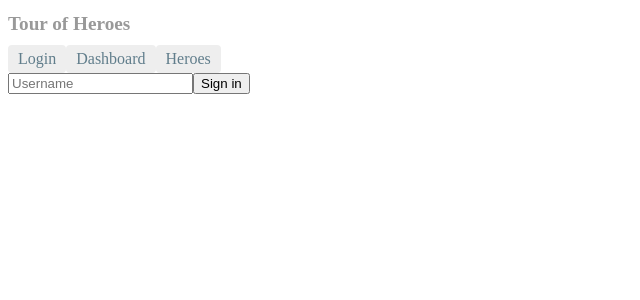
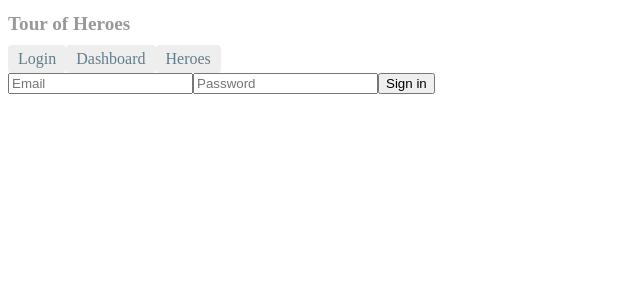
Before and after one commit to Sirdayne/angular-new-app, an Angular app: page /login in a window 1280 px wide. Shown: the top 300 px of the page, without its empty margins (0-640 px from the left). Built offline with nearby package versions, Linux system fonts and the light colour scheme.

Commit message:
added HttpClient/auth service

```diff
--- a/src/app/auth.service.ts
+++ b/src/app/auth.service.ts
@@ -1,9 +1,16 @@
 import { Injectable } from '@angular/core';
+import { HttpClient } from '@angular/common/http';
+import { Observable} from 'rxjs';
 
 @Injectable({
   providedIn: 'root'
 })
 export class AuthService {
 
-  constructor() { }
+  constructor(private http: HttpClient) { }
+
+  signIn(form): Observable<any> {
+    const url = 'https://api-dev-globalspeller.azurewebsites.net/auth';
+    return this.http.post(url, form);
+  }
 }
--- /dev/null
+++ b/src/app/config.json
@@ -0,0 +1,3 @@
+{
+  "url":
+}
--- a/src/app/login/login.component.html
+++ b/src/app/login/login.component.html
@@ -1,2 +1,3 @@
-<input [(ngModel)]="username" placeholder="Username">
-<button (click)="SignIn()">Sign in</button>
+<input [(ngModel)]="form.email" placeholder="Email">
+<input [(ngModel)]="form.password" placeholder="Password">
+<button (click)="signIn()">Sign in</button>
--- a/src/app/login/login.component.ts
+++ b/src/app/login/login.component.ts
@@ -1,4 +1,5 @@
 import { Component, OnInit } from '@angular/core';
+import { AuthService} from '../auth.service';
 
 @Component({
   selector: 'app-login',
@@ -7,15 +8,20 @@ import { Component, OnInit } from '@angular/core';
 })
 export class LoginComponent implements OnInit {
 
-  username = '';
+  form: object = {
+    email: '',
+    password: ''
+  };
 
-  constructor() { }
+  constructor(private authService: AuthService) { }
 
   ngOnInit() {
   }
 
-  SignIn() {
-    console.log(this.username);
+  signIn() {
+    this.authService.signIn(this.form).subscribe(res => {
+      console.log(res);
+    });
   }
 
 }
```
Also changed, not shown: 1 other file (tests, documents, lock files or other folders).
